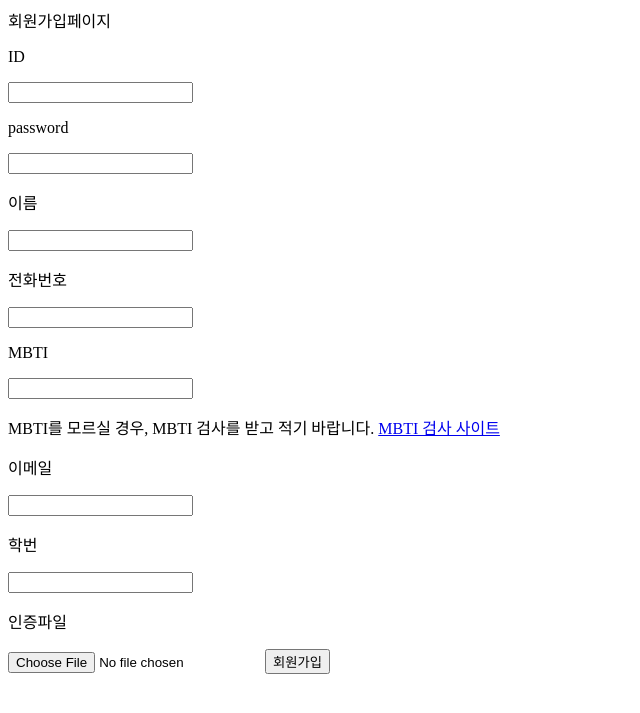
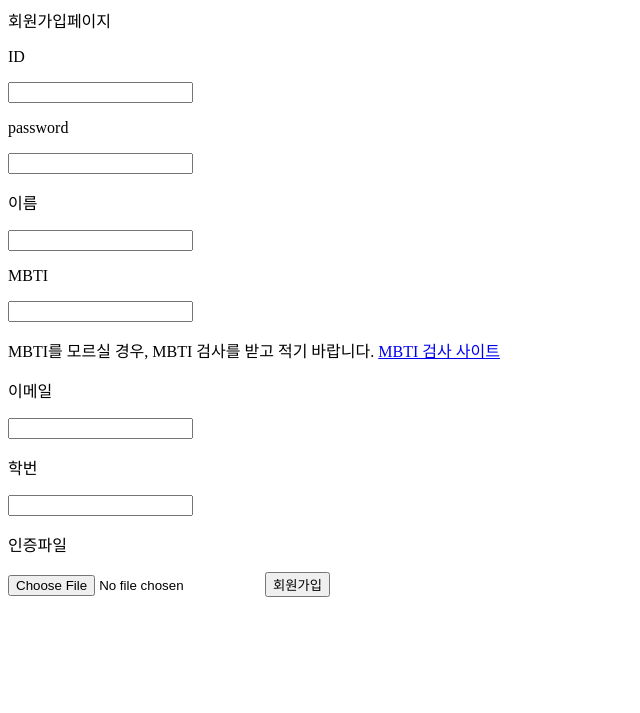
Before and after one commit to ohminjong/Project10, a Django app: page /auth/signup in a window 1280 px wide. Shown: the top 713 px of the page, without its empty margins (0-640 px from the left). Run offline with Django 4.2, Linux system fonts and the light colour scheme.

Commit message:
변경사항 저장

```diff
--- a/users/templates/users/signup.html
+++ b/users/templates/users/signup.html
@@ -7,11 +7,9 @@
     <p>password</p>
     <input name="password" type="password">
     <p>이름</p>
+    <input name="firstname" type="text">
+    <p>MBTI</p>
     <input name="lastname" type="text">
-    <p>전화번호</p>
-    <input name="lastname" type="text">
-    <p>MBTI</p>
-    <input name="firstname" type="text">
     <p>MBTI를 모르실 경우, MBTI 검사를 받고 적기 바랍니다.
     <a href=https://www.16personalities.com/ko/%EB%AC%B4%EB%A3%8C-%EC%84%B1%EA%B2%A9-%EC%9C%A0%ED%98%95-%EA%B2%80%EC%82%AC>
         MBTI 검사 사이트
@@ -23,5 +21,5 @@
     <input name="student_id" type="text">
     <p>인증파일</p>
     <input name="profile_img" type="file">
-    <button type="button" onclick="location.href='/board/';"> 회원가입 </button>
+    <input type="submit" value="회원가입">
 </form>
```
